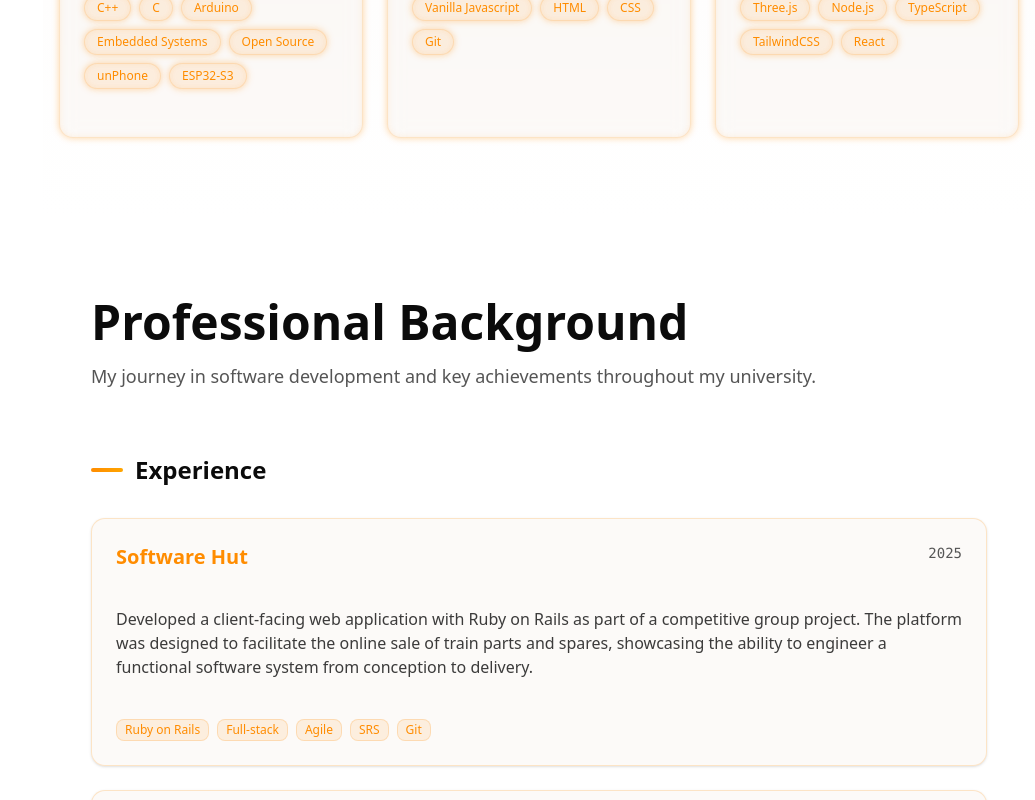
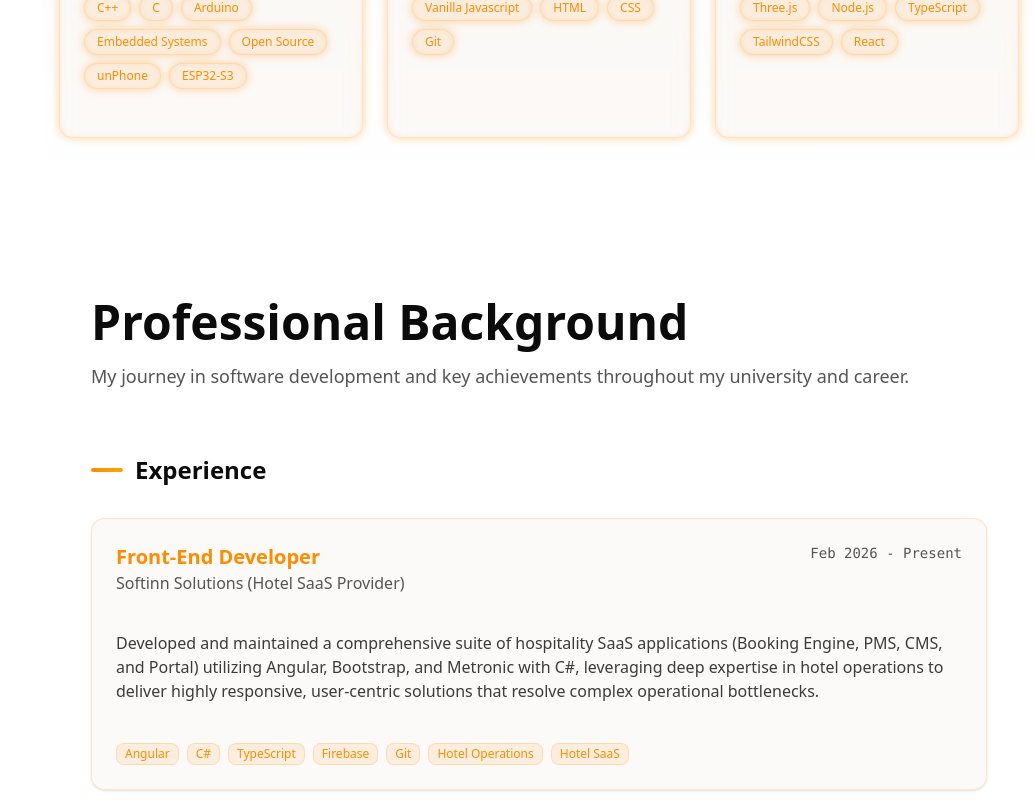
Before and after one commit to NurazimRoizan/NurazimRoizan.github.io, a Next.js app: page / in a window 1280 px wide. Shown: the part 2000-2800 px from the top of the page, without its empty margins (245-1280 px from the left). Built offline with nearby package versions, Linux system fonts and the light colour scheme.

Commit message:
feat: update CV with new experience and skills, and revise summary

```diff
--- a/components/cv-section.tsx
+++ b/components/cv-section.tsx
@@ -24,6 +24,15 @@ interface Education {
 const experiences: Experience[] = [
   {
     id: 1,
+    title: "Front-End Developer",
+    company: "Softinn Solutions (Hotel SaaS Provider)",
+    period: "Feb 2026 - Present",
+    description:
+      "Developed and maintained a comprehensive suite of hospitality SaaS applications (Booking Engine, PMS, CMS, and Portal) utilizing Angular, Bootstrap, and Metronic with C#, leveraging deep expertise in hotel operations to deliver highly responsive, user-centric solutions that resolve complex operational bottlenecks.",
+    skills: ["Angular", "C#", "TypeScript", "Firebase", "Git", "Hotel Operations", "Hotel SaaS"],
+  },
+  {
+    id: 2,
     title: "Software Hut",
     company: "",
     period: "2025",
@@ -32,7 +41,7 @@ const experiences: Experience[] = [
     skills: ["Ruby on Rails", "Full-stack", "Agile", "SRS", "Git"],
   },
   {
-    id: 2,
+    id: 3,
     title: "Engineering You’re Hired (EYH)",
     company: "",
     period: "2024",
@@ -41,7 +50,7 @@ const experiences: Experience[] = [
     skills: ["Teamwork", "Engineering Council standards (AHEP)", "UKSPEC"],
   },
   {
-    id: 3,
+    id: 4,
     title: "Global Engineering Challenge (GEC)",
     company: "",
     period: "2023",
@@ -54,7 +63,7 @@ const experiences: Experience[] = [
 const education: Education[] = [
   {
     id: 1,
-    degree: "Bachelor of Computer Science with Honours",
+    degree: "BSc in Computer Science with Honours",
     school: "University of Sheffield",
     year: "2025",
     details: "Relevant Modules: Advanced Algorithm, 3D Computer Graphics, Cybersecurity in Action, The Internet of Things, Software Testing and Analysis, Robotics, Logic in Computer Science",
@@ -77,6 +86,8 @@ const education: Education[] = [
 
 const skills = [
   "JavaScript/TypeScript",
+  "Angular",
+  "C#",
   "React",
   "Next.js",
   "Node.js",
@@ -84,7 +95,7 @@ const skills = [
   "Ruby on Rails",
   "Tailwind CSS",
   "Git",
-  "Docker",
+  "Firebase",
   "Python",
   "C++",
   "Haskell",
@@ -98,7 +109,7 @@ export default function CVSection() {
         <div className="mb-16">
           <h2 className="text-4xl md:text-5xl font-bold mb-4">Professional Background</h2>
           <p className="text-lg text-muted-foreground">
-            My journey in software development and key achievements throughout my university.
+            My journey in software development and key achievements throughout my university and career.
           </p>
         </div>
 
```
Also changed, not shown: 1 other file (tests, documents, lock files or other folders).
